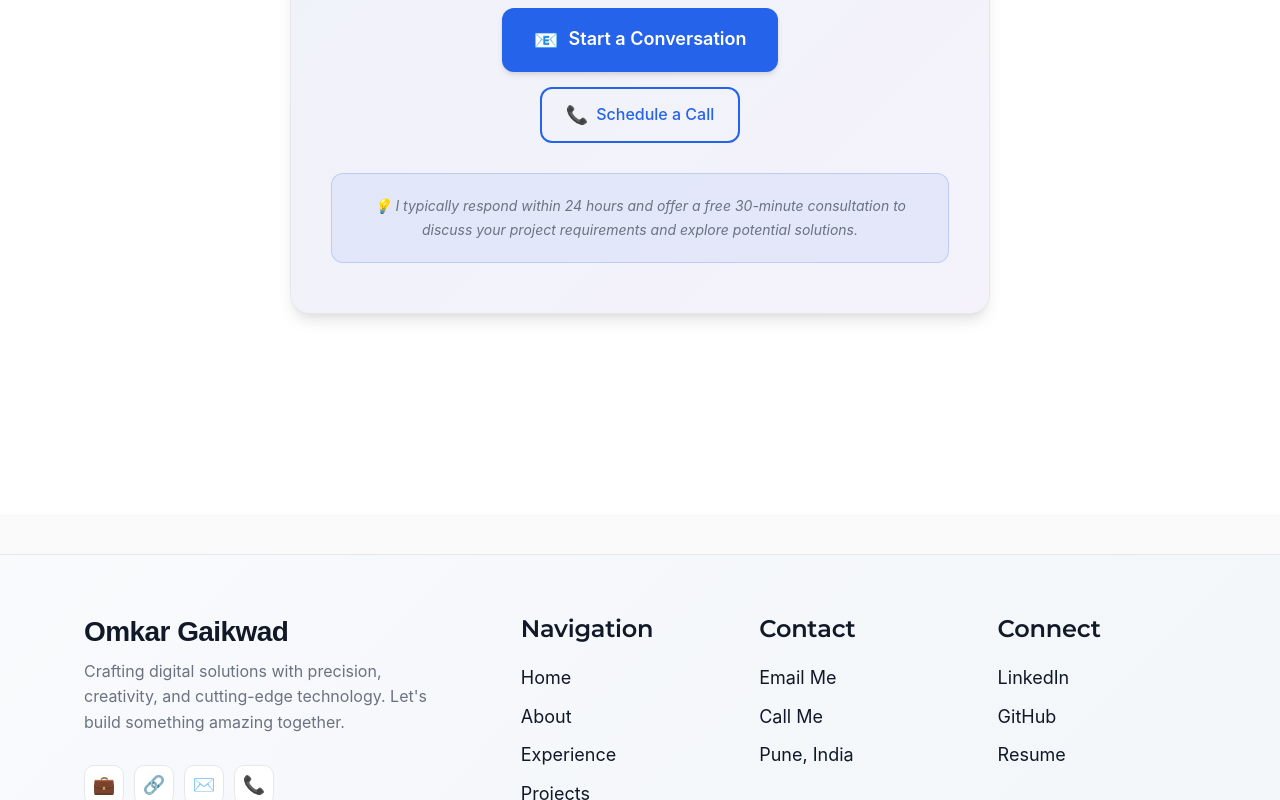
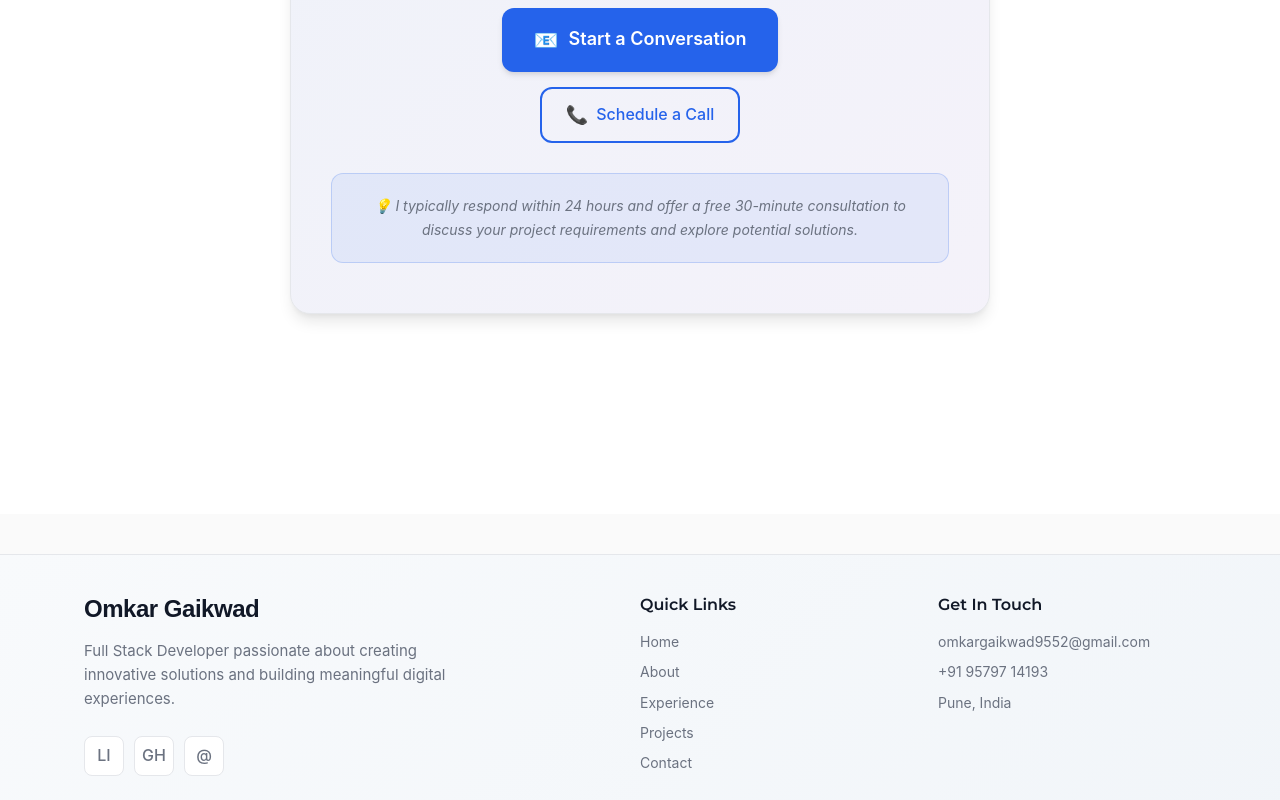
Before and after one commit to omkargaikwad23/OMKARs-portfolio, a React (Create React App) app: page /#home in a window 1280 px wide. Shown: the part 10927-11727 px from the top of the page. After the commit the page ends 11402 px from the top, so only its background shows below. Built offline with nearby package versions, Linux system fonts and the light colour scheme; a web font is replaced by a local one.

Commit message:
✨ Remove FooterCol component and refactor Footer for improved layout and functionality

```diff
--- a/src/components/FooterCol.js
+++ /dev/null
@@ -1,74 +0,0 @@
-import React from 'react';
-import styled from 'styled-components';
-
-const ColStyle = styled.div`
-  .heading {
-    font-size: 2.4rem;
-    margin-bottom: 2rem;
-  }
-  li {
-    margin-bottom: 1rem;
-  }
-  a {
-    font-size: 1.8rem;
-    cursor: pointer;
-    transition: color 0.3s ease;
-
-    &:hover {
-      color: var(--accent-color);
-    }
-  }
-`;
-
-export default function FooterCol({
-  heading = 'Col Heading',
-  links = [
-    {
-      type: 'Link',
-      title: 'Home',
-      path: '/home',
-    },
-    {
-      type: 'Link',
-      title: 'About',
-      path: '/about',
-    },
-  ],
-}) {
-  const scrollToSection = (sectionId) => {
-    const element = document.getElementById(sectionId);
-    if (element) {
-      const offsetTop = element.offsetTop - 80;
-      window.scrollTo({
-        top: offsetTop,
-        behavior: 'smooth'
-      });
-    }
-  };
-
-  const handleLinkClick = (item) => {
-    if (item.type === 'Link' && item.path.startsWith('/')) {
-      const sectionId = item.path.substring(1);
-      scrollToSection(sectionId);
-    }
-  };
-
-  return (
-    <ColStyle>
-      <h2 className="heading">{heading}</h2>
-      <ul>
-        {links.map((item, index) => (
-          <li key={index}>
-            {item.type === 'Link' ? (
-              <a onClick={() => handleLinkClick(item)}>{item.title}</a>
-            ) : (
-              <a href={item.path} target="_blank" rel="noopener noreferrer">
-                {item.title}
-              </a>
-            )}
-          </li>
-        ))}
-      </ul>
-    </ColStyle>
-  );
-}
--- a/src/components/layout/Footer.js
+++ b/src/components/layout/Footer.js
@@ -1,43 +1,35 @@
 import React from "react";
 import styled from "styled-components";
-import FooterCol from "../FooterCol";
-// import { BsInstagram, BsFacebook, BsGithub, BsLinkedin } from "react-icons/bs";
 
 const FooterStyle = styled.footer`
   background: linear-gradient(135deg, #f8fafc 0%, #f1f5f9 100%);
   border-top: 1px solid var(--border-color);
-  padding: 6rem 0 3rem 0;
+  padding: 4rem 0 2rem 0;
   margin-top: 4rem;
 
-  .footer-main {
-    padding-bottom: 4rem;
-  }
-
   .container {
-    display: grid;
-    grid-template-columns: 2fr 1fr 1fr 1fr;
-    gap: 4rem;
     max-width: 1200px;
     margin: 0 auto;
     width: 90%;
     padding: 0 2rem;
   }
 
-  .footer__col1 {
-    display: flex;
-    flex-direction: column;
-    gap: 2rem;
+  .footer__content {
+    display: grid;
+    grid-template-columns: 2fr 1fr 1fr;
+    gap: 4rem;
+    margin-bottom: 3rem;
   }
 
   .footer__brand {
     display: flex;
     flex-direction: column;
-    gap: 1rem;
+    gap: 1.5rem;
   }
 
   .footer__logo {
     font-family: 'Montserrat Bold', sans-serif;
-    font-size: 2.8rem;
+    font-size: 2.4rem;
     font-weight: 700;
     color: var(--text-primary);
     margin: 0;
@@ -45,10 +37,10 @@ const FooterStyle = styled.footer`
   }
 
   .footer__tagline {
-    font-size: 1.6rem;
+    font-size: 1.5rem;
     line-height: 1.6;
     color: var(--text-secondary);
-    max-width: 35ch;
+    max-width: 40ch;
     margin: 0;
   }
 
@@ -66,80 +58,48 @@ const FooterStyle = styled.footer`
     height: 4rem;
     background: var(--secondary-bg);
     border: 1px solid var(--border-color);
-    border-radius: 10px;
+    border-radius: 8px;
     color: var(--text-secondary);
     text-decoration: none;
     transition: all 0.3s ease;
-    font-size: 1.8rem;
+    font-size: 1.6rem;
+    font-weight: 500;
 
     &:hover {
       background: var(--accent-color);
       border-color: var(--accent-color);
       color: white;
       transform: translateY(-2px);
-      box-shadow: var(--shadow-md);
+      box-shadow: 0 4px 12px rgba(0, 0, 0, 0.1);
     }
   }
 
-  .footer__newsletter {
-    margin-top: 2rem;
-    padding: 2rem;
-    background: var(--secondary-bg);
-    border: 1px solid var(--border-color);
-    border-radius: 12px;
-  }
-
-  .newsletter__title {
-    font-size: 1.8rem;
+  .footer__section {
+    h3 {
+      font-size: 1.6rem;
       font-weight: 600;
       color: var(--text-primary);
-    margin: 0 0 0.8rem 0;
-  }
-
-  .newsletter__subtitle {
-    font-size: 1.4rem;
-    color: var(--text-secondary);
       margin: 0 0 1.5rem 0;
     }
 
-  .newsletter__form {
-    display: flex;
-    gap: 0.8rem;
-
-    input {
-      flex: 1;
-      padding: 1rem 1.2rem;
-      border: 1px solid var(--border-color);
-      border-radius: 6px;
-      font-size: 1.4rem;
-      background: var(--primary-bg);
-      color: var(--text-primary);
-      transition: border-color 0.3s ease;
-
-      &:focus {
-        outline: none;
-        border-color: var(--accent-color);
+    ul {
+      list-style: none;
+      padding: 0;
+      margin: 0;
     }
 
-      &::placeholder {
-        color: var(--text-light);
-      }
+    li {
+      margin-bottom: 0.8rem;
     }
 
-    button {
-      padding: 1rem 1.5rem;
-      background: var(--accent-color);
-      color: white;
-      border: none;
-      border-radius: 6px;
+    a {
+      color: var(--text-secondary);
+      text-decoration: none;
       font-size: 1.4rem;
-      font-weight: 500;
-      cursor: pointer;
-      transition: all 0.3s ease;
+      transition: color 0.3s ease;
 
       &:hover {
-        background: var(--accent-hover);
-        transform: translateY(-1px);
+        color: var(--accent-color);
       }
     }
   }
@@ -147,7 +107,7 @@ const FooterStyle = styled.footer`
   .footer__divider {
     height: 1px;
     background: var(--border-color);
-    margin: 4rem 0 3rem 0;
+    margin: 3rem 0 2rem 0;
   }
 
   .footer__bottom {
@@ -159,27 +119,8 @@ const FooterStyle = styled.footer`
   }
 
   .copyright {
-    display: flex;
-    align-items: center;
-    gap: 1rem;
     color: var(--text-light);
-    font-size: 1.4rem;
-  }
-
-  .footer__legal {
-    display: flex;
-    gap: 2rem;
-
-    a {
-      color: var(--text-light);
-      text-decoration: none;
-      font-size: 1.4rem;
-      transition: color 0.3s ease;
-
-      &:hover {
-        color: var(--accent-color);
-      }
-    }
+    font-size: 1.3rem;
   }
 
   .back-to-top {
@@ -191,8 +132,8 @@ const FooterStyle = styled.footer`
     border: 1px solid var(--border-color);
     border-radius: 6px;
     color: var(--text-secondary);
-    text-decoration: none;
     font-size: 1.3rem;
+    cursor: pointer;
     transition: all 0.3s ease;
 
     &:hover {
@@ -202,44 +143,34 @@ const FooterStyle = styled.footer`
     }
 
     .arrow {
-      transition: transform 0.3s ease;
-    }
-
-    &:hover .arrow {
-      transform: translateY(-2px);
+      font-size: 1.4rem;
+      font-weight: bold;
     }
   }
 
   @media only screen and (max-width: 968px) {
-    .container {
+    .footer__content {
       grid-template-columns: 1fr 1fr;
       gap: 3rem;
     }
 
-    .footer__col1 {
+    .footer__brand {
       grid-column: 1 / -1;
     }
   }
 
   @media only screen and (max-width: 768px) {
-    padding: 4rem 0 2rem 0;
+    padding: 3rem 0 2rem 0;
     margin-top: 3rem;
 
     .container {
-      grid-template-columns: 1fr;
-      gap: 3rem;
       width: 95%;
       padding: 0 1rem;
     }
 
-    .footer__newsletter {
-      .newsletter__form {
-        flex-direction: column;
-
-        button {
-          align-self: flex-start;
-        }
-      }
+    .footer__content {
+      grid-template-columns: 1fr;
+      gap: 2.5rem;
     }
 
     .footer__bottom {
@@ -248,10 +179,6 @@ const FooterStyle = styled.footer`
       text-align: center;
       gap: 1.5rem;
     }
-
-    .footer__legal {
-      justify-content: center;
-    }
   }
 
   @media only screen and (max-width: 480px) {
@@ -259,9 +186,10 @@ const FooterStyle = styled.footer`
       justify-content: center;
     }
 
-    .footer__legal {
-      flex-direction: column;
-      gap: 1rem;
+    .social-link {
+      width: 3.5rem;
+      height: 3.5rem;
+      font-size: 1.4rem;
     }
   }
 `;
@@ -269,20 +197,34 @@ const FooterStyle = styled.footer`
 export default function Footer() {
   const scrollToTop = () => {
     window.scrollTo({ top: 0, behavior: 'smooth' });
+    // Clear URL hash when going to top
+    window.history.replaceState(null, null, window.location.pathname);
+  };
+
+  const scrollToSection = (sectionId, event) => {
+    event.preventDefault(); // Prevent default anchor behavior
+    const element = document.getElementById(sectionId);
+    if (element) {
+      const offsetTop = element.offsetTop - 80; // Account for fixed navbar
+      window.scrollTo({
+        top: offsetTop,
+        behavior: 'smooth'
+      });
+      // Update URL hash without triggering page jump
+      window.history.replaceState(null, null, `#${sectionId}`);
+    }
   };
 
   return (
     <FooterStyle>
-      <div className="footer-main">
       <div className="container">
-          <div className="footer__col1">
+        <div className="footer__content">
           <div className="footer__brand">
             <h2 className="footer__logo">Omkar Gaikwad</h2>
             <p className="footer__tagline">
-                Crafting digital solutions with precision, creativity, and cutting-edge technology.
-                Let's build something amazing together.
+              Full Stack Developer passionate about creating innovative solutions
+              and building meaningful digital experiences.
             </p>
-            </div>
 
             <div className="footer__social">
               <a
@@ -292,7 +234,7 @@ export default function Footer() {
                 className="social-link"
                 aria-label="LinkedIn Profile"
               >
-                💼
+                LI
               </a>
               <a
                 href="https://github.com/omkargaikwad23"
@@ -301,96 +243,56 @@ export default function Footer() {
                 className="social-link"
                 aria-label="GitHub Profile"
               >
-                🔗
+                GH
               </a>
               <a
                 href="mailto:omkargaikwad9552@gmail.com"
                 className="social-link"
                 aria-label="Email Contact"
               >
-                ✉️
+                @
               </a>
-              <a
-                href="tel:+919579714193"
-                className="social-link"
-                aria-label="Phone Contact"
-              >
-                📞
-              </a>
-            </div>
-
-            <div className="footer__newsletter">
-              <h3 className="newsletter__title">Stay Connected</h3>
-              <p className="newsletter__subtitle">
-                Get updates on my latest projects and tech insights
-              </p>
-              <form className="newsletter__form" onSubmit={(e) => e.preventDefault()}>
-                <input
-                  type="email"
-                  placeholder="Enter your email"
-                  aria-label="Email for newsletter"
-                />
-                <button type="submit">Subscribe</button>
-              </form>
             </div>
           </div>
 
-          <div className="footer__col2">
-            <FooterCol
-              heading="Navigation"
-              links={[
-                { title: 'Home', path: '/', type: 'Link' },
-                { title: 'About', path: '/about', type: 'Link' },
-                { title: 'Experience', path: '/experience', type: 'Link' },
-                { title: 'Projects', path: '/projects', type: 'Link' },
-                { title: 'Contact', path: '/contact', type: 'Link' },
-              ]}
-            />
+          <div className="footer__section">
+            <h3>Quick Links</h3>
+            <ul>
+              <li><a href="#home" onClick={(e) => scrollToSection('home', e)}>Home</a></li>
+              <li><a href="#about" onClick={(e) => scrollToSection('about', e)}>About</a></li>
+              <li><a href="#experience" onClick={(e) => scrollToSection('experience', e)}>Experience</a></li>
+              <li><a href="#projects" onClick={(e) => scrollToSection('projects', e)}>Projects</a></li>
+              <li><a href="#contact" onClick={(e) => scrollToSection('contact', e)}>Contact</a></li>
+            </ul>
           </div>
 
-          <div className="footer__col3">
-            <FooterCol
-              heading="Contact"
-              links={[
-                { title: 'Email Me', path: 'mailto:omkargaikwad9552@gmail.com' },
-                { title: 'Call Me', path: 'tel:+919579714193' },
-                { title: 'Pune, India', path: '#' },
-              ]}
-            />
-          </div>
-
-          <div className="footer__col4">
-            <FooterCol
-              heading="Connect"
-              links={[
-                { title: 'LinkedIn', path: 'https://www.linkedin.com/in/omkargaikwad23/' },
-                { title: 'GitHub', path: 'https://github.com/omkargaikwad23' },
-                { title: 'Resume', path: '#' },
-              ]}
-            />
-          </div>
+          <div className="footer__section">
+            <h3>Get In Touch</h3>
+            <ul>
+              <li>
+                <a href="mailto:omkargaikwad9552@gmail.com">
+                  omkargaikwad9552@gmail.com
+                </a>
+              </li>
+              <li>
+                <a href="tel:+919579714193">
+                  +91 95797 14193
+                </a>
+              </li>
+              <li>
+                <span style={{color: 'var(--text-secondary)', fontSize: '1.4rem'}}>
+                  Pune, India
+                </span>
+              </li>
+            </ul>
           </div>
         </div>
 
         <div className="footer__divider"></div>
 
-      <div className="container">
         <div className="footer__bottom">
           <div className="copyright">
-            <span>© 2025 Omkar Gaikwad. All rights reserved.</span>
-          </div>
-
-          <div className="footer__legal">
-            <button style={{background: 'none', border: 'none', color: 'var(--text-light)', fontSize: '1.4rem', cursor: 'pointer', transition: 'color 0.3s ease'}}
-                    onMouseOver={(e) => e.target.style.color = 'var(--accent-color)'}
-                    onMouseOut={(e) => e.target.style.color = 'var(--text-light)'}>
-              Privacy Policy
-            </button>
-            <button style={{background: 'none', border: 'none', color: 'var(--text-light)', fontSize: '1.4rem', cursor: 'pointer', transition: 'color 0.3s ease'}}
-                    onMouseOver={(e) => e.target.style.color = 'var(--accent-color)'}
-                    onMouseOut={(e) => e.target.style.color = 'var(--text-light)'}>
-              Terms of Service
-            </button>
+            © 2025 Omkar Gaikwad. All rights reserved.
           </div>
 
           <button
```
Lines whose indentation alone changed are shown as unchanged.
